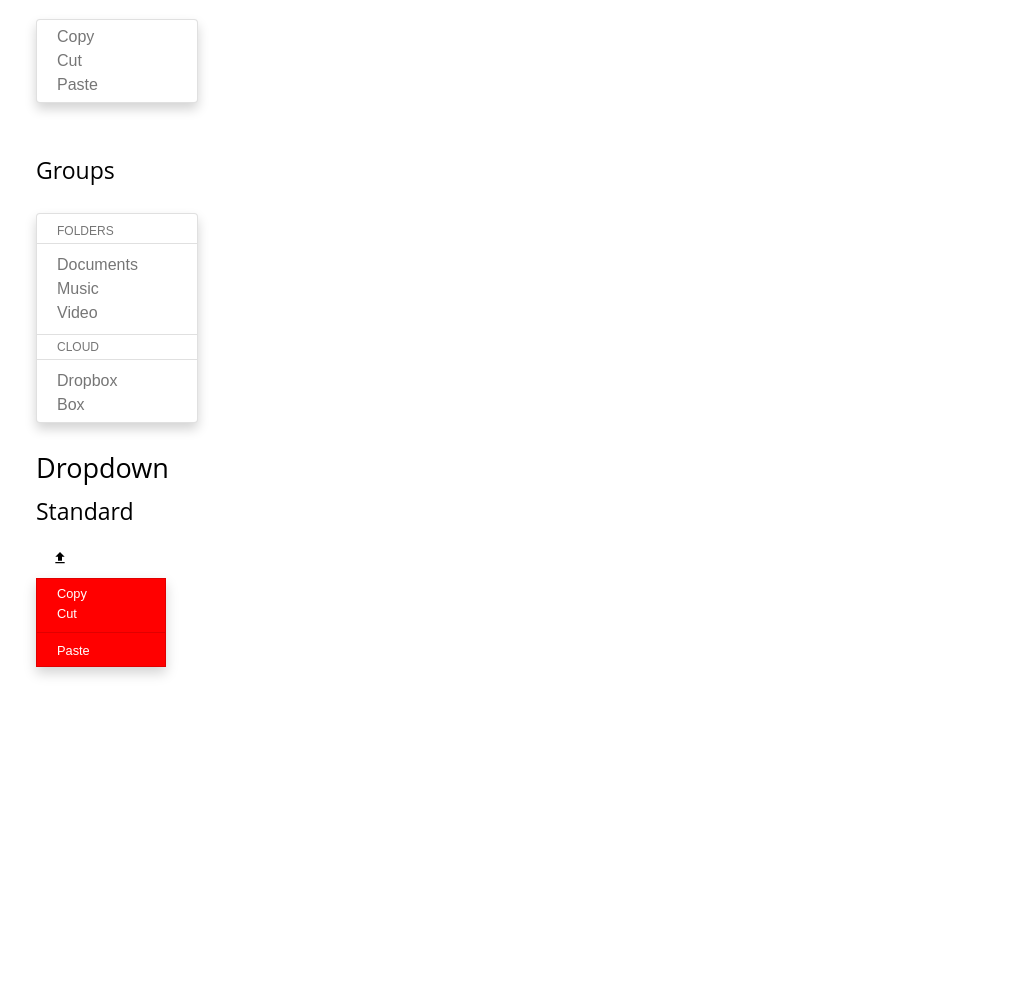
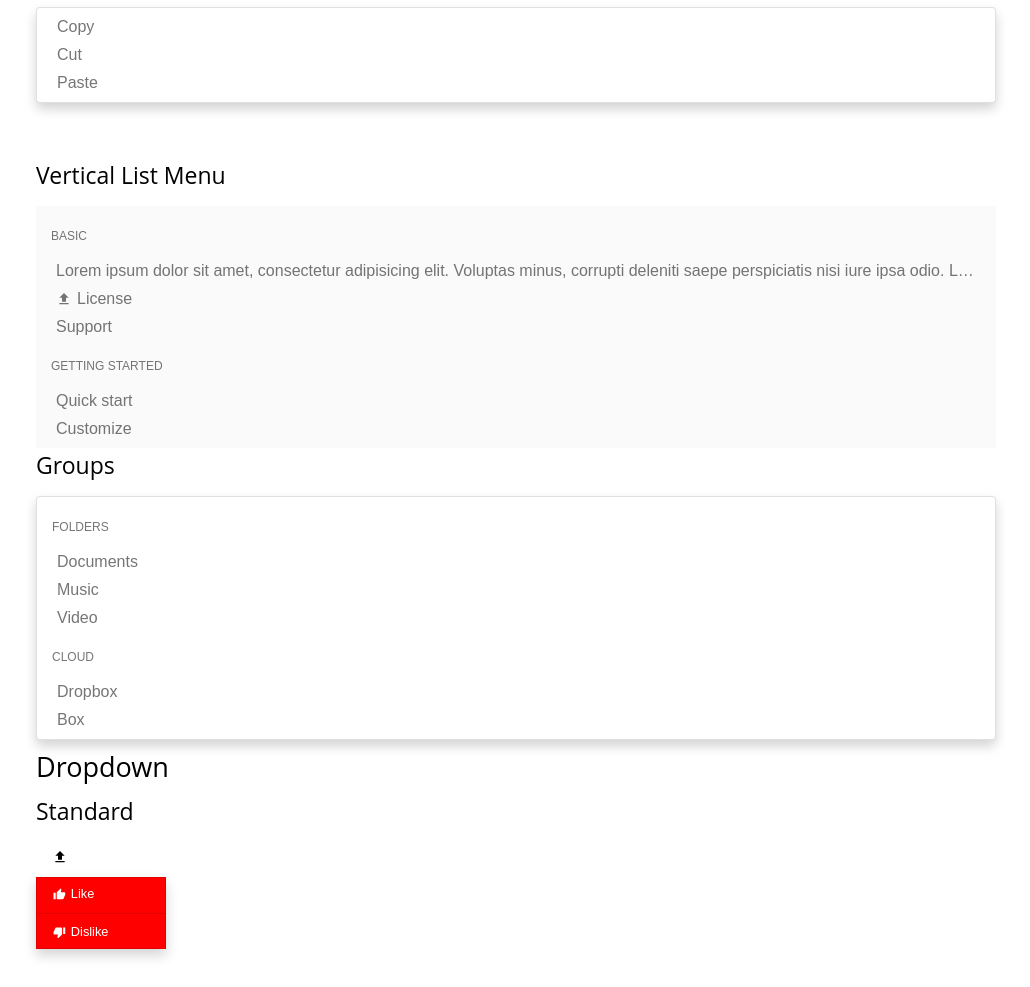
Before and after one commit to fupslot/less_in_action, a website: page demo/index.html in a window 1280 px wide. Shown: the part 2260-3247 px from the top of the page, without its empty margins (124-1154 px from the left). Before the commit the page ends 2948 px from the top, so only its background shows below. Drawn offline with nearby package versions, Linux system fonts and the light colour scheme; files that its build step writes are made by us from their sources.

Commit message:
Added vertical menu

```diff
--- a/demo/index.html
+++ b/demo/index.html
@@ -107,15 +107,30 @@
       <h3>ListMenu</h3>
       <h4>Standard</h4>
       <div class="example">
-        <div class="ex-menu-holder">
+        <ul class="list-menu">
+          <li><a href="#">Copy</a></li>
+          <li><a href="#">Cut</a></li>
+          <li><a href="#">Paste</a></li>
+        </ul>
+      </div>
 
-          <ul class="list-menu">
-            <li><a href="#">Copy</a></li>
-            <li><a href="#">Cut</a></li>
-            <li><a href="#">Paste</a></li>
-          </ul>
-
-        </div>
+      <h4>Vertical List Menu</h4>
+      <div class="example">
+        <ul class="vertical-list-menu">
+          <li class="menu-header">Basic</li>
+          <li><a href="#">Lorem ipsum dolor sit amet, consectetur adipisicing elit. Voluptas minus, corrupti deleniti saepe perspiciatis nisi iure ipsa odio. Libero incidunt facere hic nesciunt, vel officiis fugit ab sed veniam ea, harum asperiores. Suscipit, odit. Dolorum natus quae atque doloribus ducimus animi, iusto nisi incidunt harum veniam molestiae deleniti sit vitae, tempore sed distinctio, quibusdam, debitis velit quos! Eum sit dicta nemo id quam quae assumenda, magni et reiciendis, neque magnam porro molestias vel nihil dolore commodi, beatae rem cupiditate quibusdam ab molestiae distinctio harum quaerat. Pariatur a, animi reprehenderit natus placeat, dolorum, sed dolor explicabo incidunt non, hic velit odit.</a></li>
+          <li><a href="#">
+            <svg class="icon" fill="#000000" viewBox="0 0 24 24" xmlns="http://www.w3.org/2000/svg">
+              <path d="M0 0h24v24H0z" fill="none"/>
+              <path d="M9 16h6v-6h4l-7-7-7 7h4zm-4 2h14v2H5z"/>
+            </svg>
+            License
+          </a></li>
+          <li><a href="#">Support</a></li>
+          <li class="menu-header">Getting started</li>
+          <li><a href="#">Quick start</a></li>
+          <li><a href="#">Customize</a></li>
+        </ul>
       </div>
 
       <h4>Groups</h4>
@@ -140,7 +155,7 @@
       <h3>Dropdown</h3>
       <h4>Standard</h4>
       <div class="example">
-        <div class="dropdown" open="false">
+        <div class="dropdown" open="true">
           <button class="icon-btn">
             <span class="icon">
               <svg fill="#000000" viewBox="0 0 24 24" xmlns="http://www.w3.org/2000/svg">
@@ -150,10 +165,21 @@
             </span>
           </button>
           <ul class="small-menu">
-            <li><a href="#">Copy</a></li>
-            <li><a href="#">Cut</a></li>
+            <li><a href="#">
+            <svg fill="#000000" height="24" viewBox="0 0 24 24" width="24" xmlns="http://www.w3.org/2000/svg">
+              <path d="M0 0h24v24H0z" fill="none"/>
+              <path d="M1 21h4V9H1v12zm22-11c0-1.1-.9-2-2-2h-6.31l.95-4.57.03-.32c0-.41-.17-.79-.44-1.06L14.17 1 7.59 7.59C7.22 7.95 7 8.45 7 9v10c0 1.1.9 2 2 2h9c.83 0 1.54-.5 1.84-1.22l3.02-7.05c.09-.23.14-.47.14-.73v-1.91l-.01-.01L23 10z"/>
+            </svg>
+            <span>Like</span>
+            </a></li>
             <li class="divider"></li>
-            <li><a href="#">Paste</a></li>
+            <li><a href="#">
+              <svg fill="#000000" height="24" viewBox="0 0 24 24" width="24" xmlns="http://www.w3.org/2000/svg">
+                <path d="M0 0h24v24H0z" fill="none"/>
+                <path d="M15 3H6c-.83 0-1.54.5-1.84 1.22l-3.02 7.05c-.09.23-.14.47-.14.73v1.91l.01.01L1 14c0 1.1.9 2 2 2h6.31l-.95 4.57-.03.32c0 .41.17.79.44 1.06L9.83 23l6.59-6.59c.36-.36.58-.86.58-1.41V5c0-1.1-.9-2-2-2zm4 0v12h4V3h-4z"/>
+              </svg>
+              <span>Dislike</span>
+            </a></li>
           </ul>
         </div>
       </div>
--- a/sass/mixins/_avatar.scss
+++ b/sass/mixins/_avatar.scss
@@ -54,6 +54,12 @@ $avatar-sizes: (
 
   @include avatar-size($size);
 
+  &.disabled,
+  &[disabled=disabled] {
+    pointer-events: none;
+    cursor: default;
+  }
+
   &.small { @include avatar-size(small); }
   &.large { @include avatar-size(large); }
 
--- a/sass/mixins/_buttons.scss
+++ b/sass/mixins/_buttons.scss
@@ -77,18 +77,15 @@ $button-sizes: (
   }
 }
 
-@mixin button-icon($icon: false, $position: left) {
+@mixin button-icon($position: left) {
   $dir: (left: "right", right: "left");
 
-  @if ($icon == true) {
   & > .icon {
     width: 1em;
     height: 1em;
-      display: inline-block;
     vertical-align: middle;
     float: $position;
     margin-#{map-get($dir, $position)}: 5px;
-    }
   }
 }
 
@@ -111,7 +108,10 @@ $button-sizes: (
   @extend %button;
   @include button-size($size, $expand);
   @include button-style($background, $background-hover, $color, $radius);
-  @include button-icon($icon, $icon-position);
+
+  @if ($icon == true) {
+    @include button-icon($icon-position);
+  }
 }
 
 
--- a/sass/mixins/_dropdown.scss
+++ b/sass/mixins/_dropdown.scss
@@ -12,8 +12,16 @@
     $menu-position-shift: 0,
     $trigger: ".dropdown-trigger"
 ) {
+  @extend %dropdown;
 
-  @extend %dropdown;
+  // Menu
+  #{$menu} {
+    position: absolute;
+    top: 100%;
+    left: 0;
+    z-index: 100;
+    display: none;
+  }
 
   @if $menu-position == right {
     & > #{$menu} {
@@ -27,6 +35,7 @@
       left: $menu-position-shift + 0;
     }
   }
+
 
   // Open state for the dropdown
   &.open,
--- a/sass/mixins/_menu.scss
+++ b/sass/mixins/_menu.scss
@@ -7,11 +7,7 @@ $menu-sizes: (
 ) !default;
 
 %menu {
-  position: absolute;
-  top: 100%;
-  left: 0;
-  z-index: 1;
-  display: none;
+  display: block;
   min-width: $menu-default-height;
   padding: 5px 0;
   margin: $global-menu-indent 0 2px 0;
@@ -34,9 +30,12 @@ $menu-sizes: (
   $divider: $global-menu-divider
 ) {
   background-color: $background;
-  border: 1px solid $border;
   border-radius: $radius;
   margin-top: $indent;
+
+  @if (type-of($border) == color) {
+    border: 1px solid $border;
+  }
 
   @if $shadow == true {
     box-shadow: 0 6px 12px rgba(0,0,0,.175);
@@ -55,43 +54,51 @@ $menu-sizes: (
   }
 
 
-  // List menu
-
+  // Menu
+  // Todo: Move to a mixin: menu-item
   & > li > a {
     display: block;
-    padding: 4px 20px;
+    padding: emCalc(6px) emCalc(20px);
     clear: both;
     line-height: 1;
     color: $color;
     white-space: nowrap;
     text-decoration: none;
+    overflow: hidden;
+    text-overflow: ellipsis;
+
+    svg {
+      width: 1em;
+      height: 1em;
+      vertical-align: middle;
+      float: left;
+      margin-right: 5px;
+      fill: $color;
+    }
 
     &:hover,
     &:focus {
       color: $color-hover;
       text-decoration: none;
       background-color: $background-hover;
+
+      svg {
+        fill: $color-hover;
+      }
     }
   }
 
-  // List menu header
-
+  // Menu header
   & > .menu-header {
     display: block;
-    padding: 3px 20px;
+    padding: $global-padding emCalc(20px) emCalc(4px) emCalc(20px);
     font-size: 0.750em;
     line-height: 1.5;
     color: isitlight($background);
     white-space: nowrap;
     text-transform: uppercase;
     pointer-events: none;
-    border-bottom: 1px solid $divider;
     margin-bottom: 9px;
-
-    &:not(:first-child) {
-      margin-top: 9px;
-      border-top: 1px solid $divider;
-    }
   }
 
   & > .divider {
@@ -156,3 +163,12 @@ $menu-sizes: (
   );
   display: block
 }
+
+.vertical-list-menu {
+  @include menu(
+    $background: #fafafa,
+    $border: none,
+    $shadow: false,
+    $radius: none
+  );
+}
```
Lines whose indentation alone changed are shown as unchanged.
